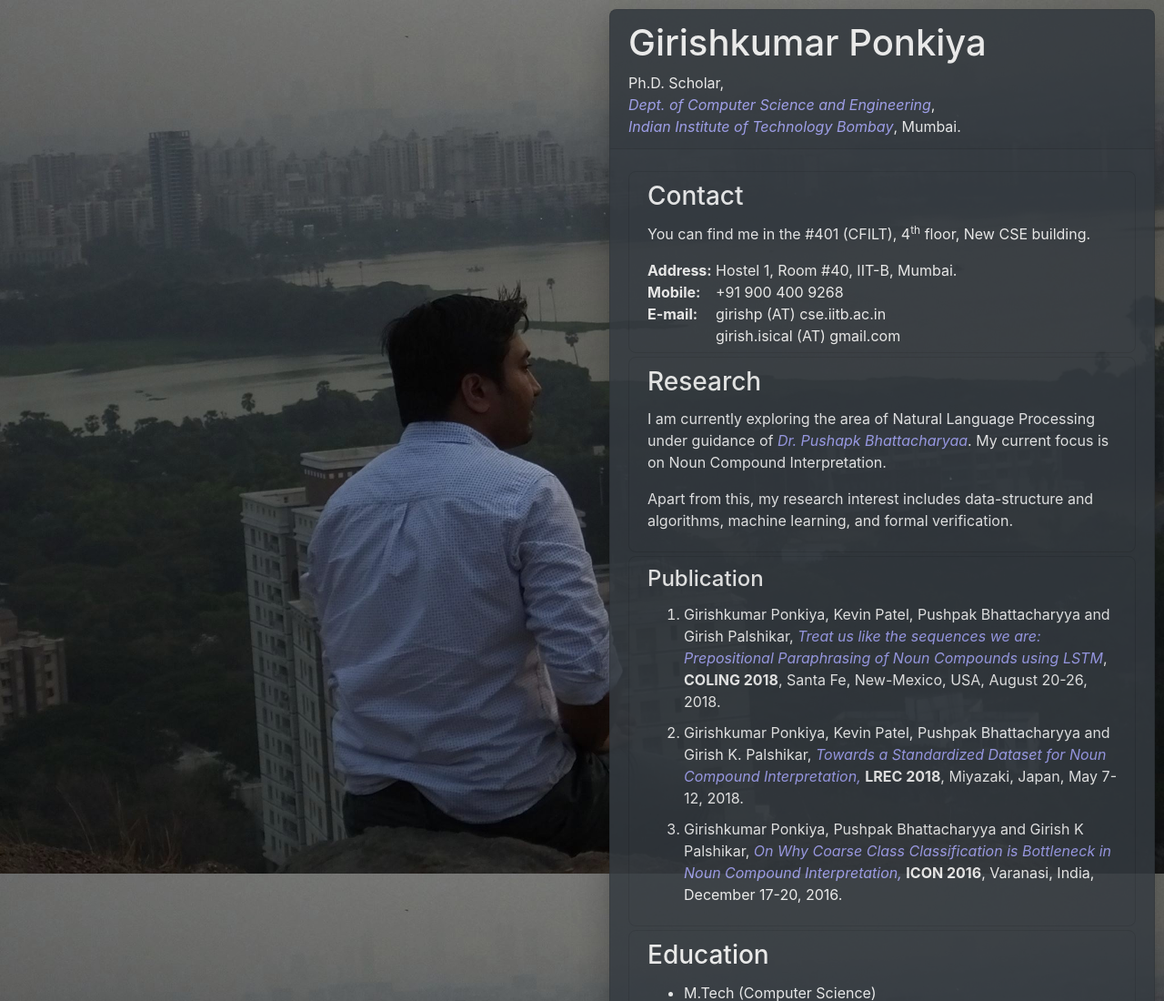
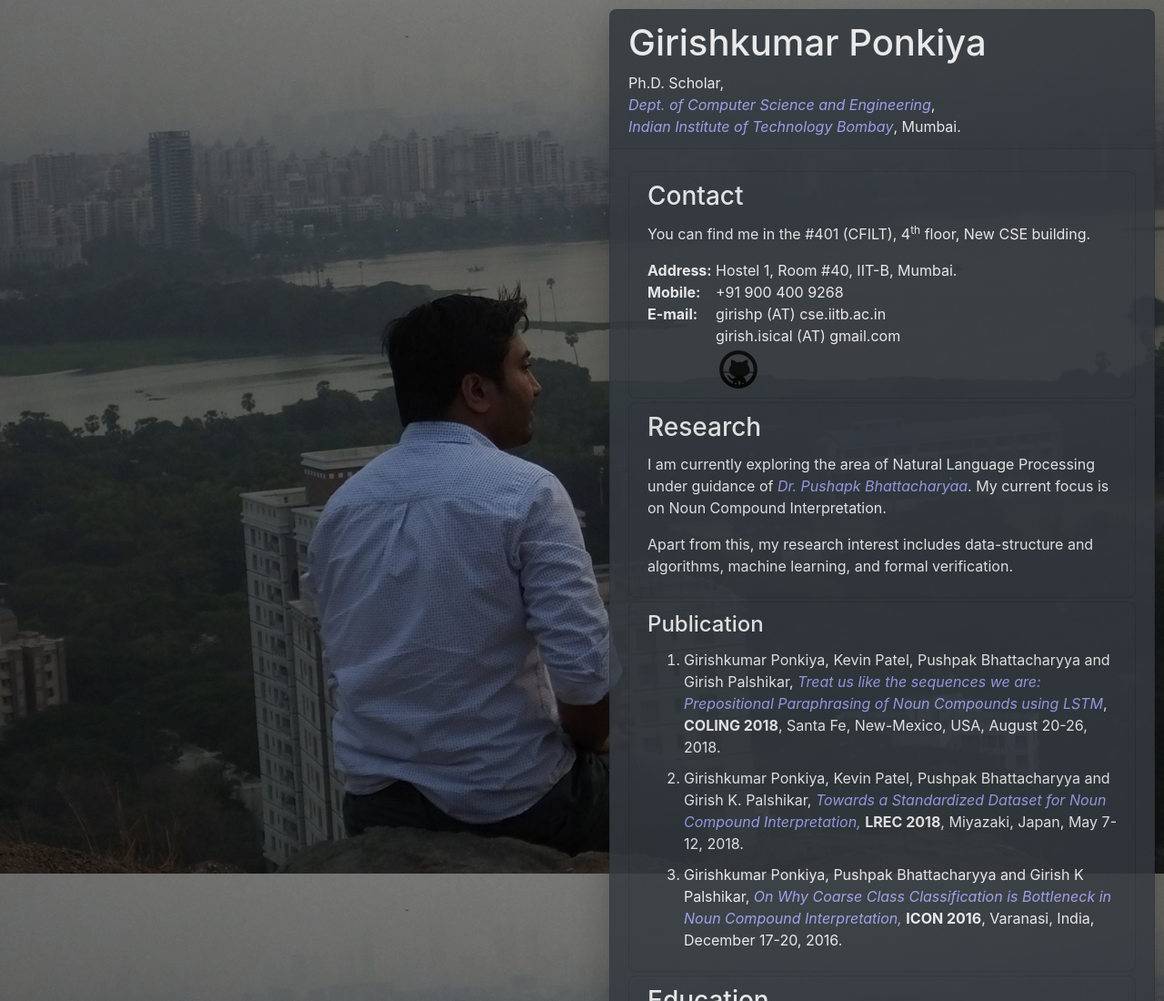
Before and after one commit to girishponkiya/girishponkiya.github.io, a plain HTML site: page index.html in a window 1280 px wide. Shown: the top 1100 px of the page at 91% size. Drawn offline with Linux system fonts and the light colour scheme.

Commit message:
Testing profile icon

```diff
--- a/index.html
+++ b/index.html
@@ -70,6 +70,10 @@
 						<tr>
 							<td></td>
 							<td>girish.isical (AT) gmail.com</td>
+						</tr>
+						<tr>
+							<td></td>
+							<td><img src="images/blk-png/icons8-github-50.png"/></td>
 						</tr>
 					</table>
 				</div>
```
Also changed, not shown: images/blk-png/icons8-github-50.png (added).
